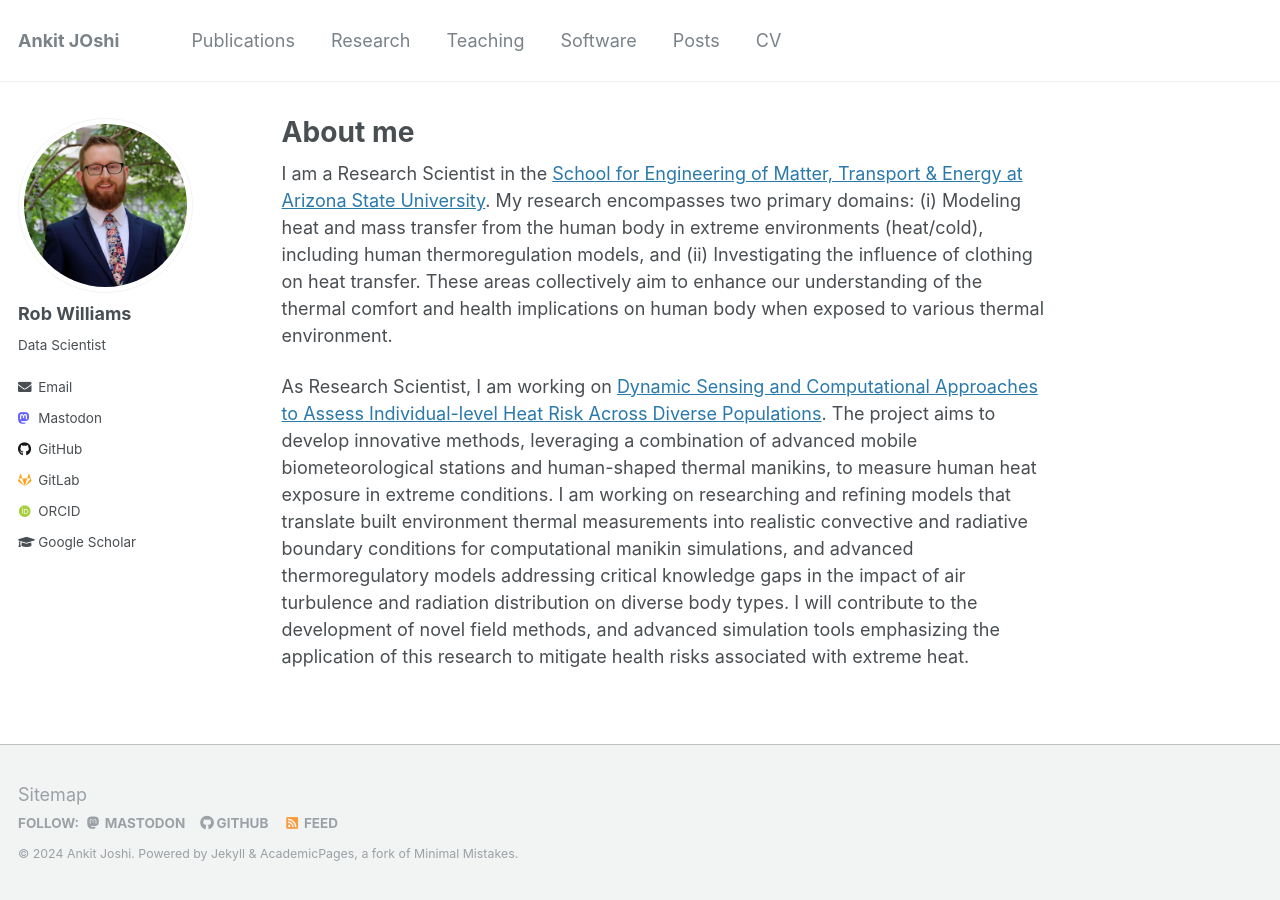
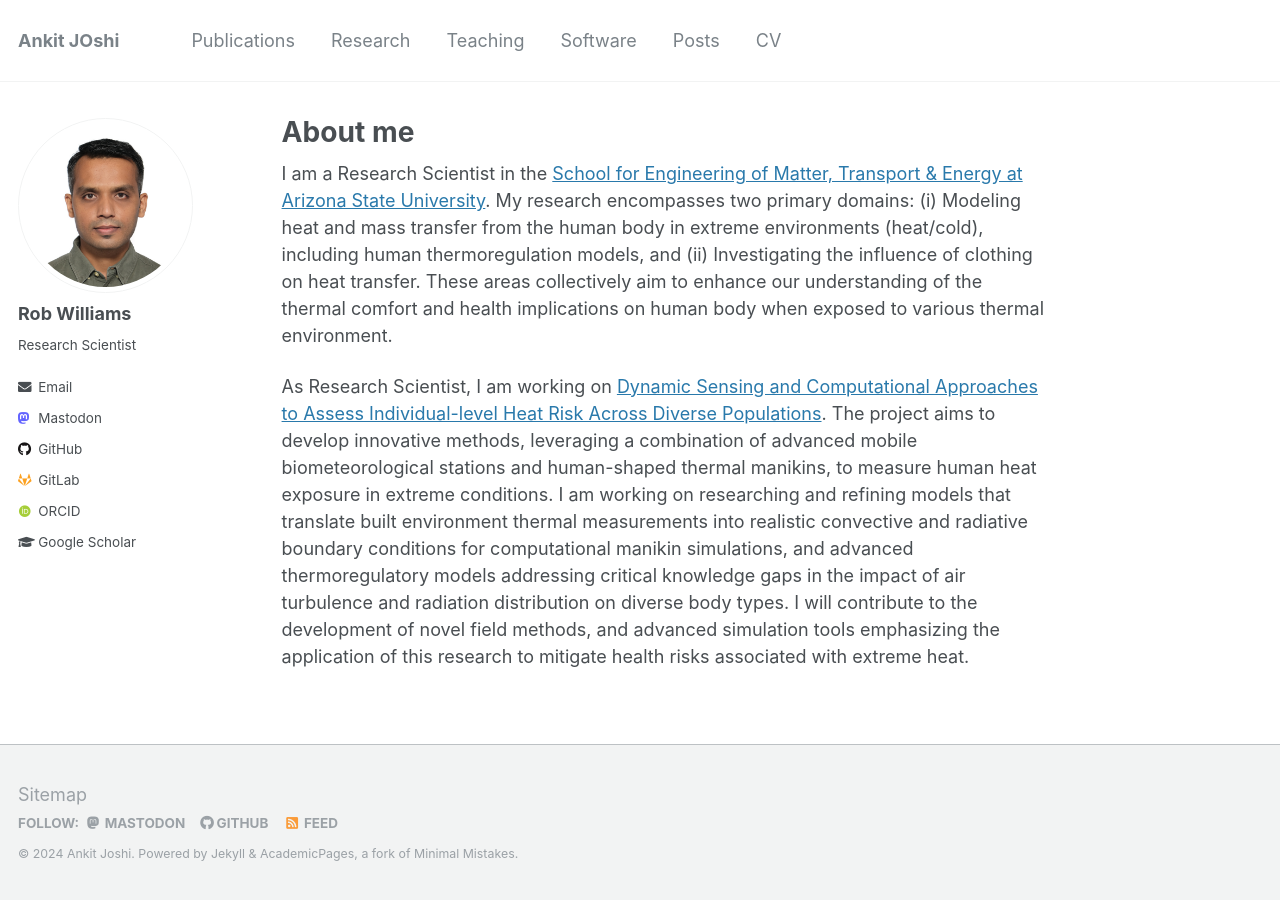
Before and after one commit to Joshi-Ankit/joshi-ankit.github.io, a Jekyll site: the page built from _pages/about.md, in a window 1280 px wide. Built offline with Jekyll 4.4.1, drawn with Linux system fonts in a browser that asks for light colours; some web fonts are replaced.

Commit message:
Update _config.yml

```diff
--- a/_config.yml
+++ b/_config.yml
@@ -85,8 +85,8 @@ analytics:
 # Site Author
 author:
   name             : "Rob Williams"
-  avatar           : "profile.png"
-  bio              : "Data Scientist"
+  avatar           : "Ankit.png"
+  bio              : "Research Scientist"
   location         :
   employer         :
   pubmed           :
```
